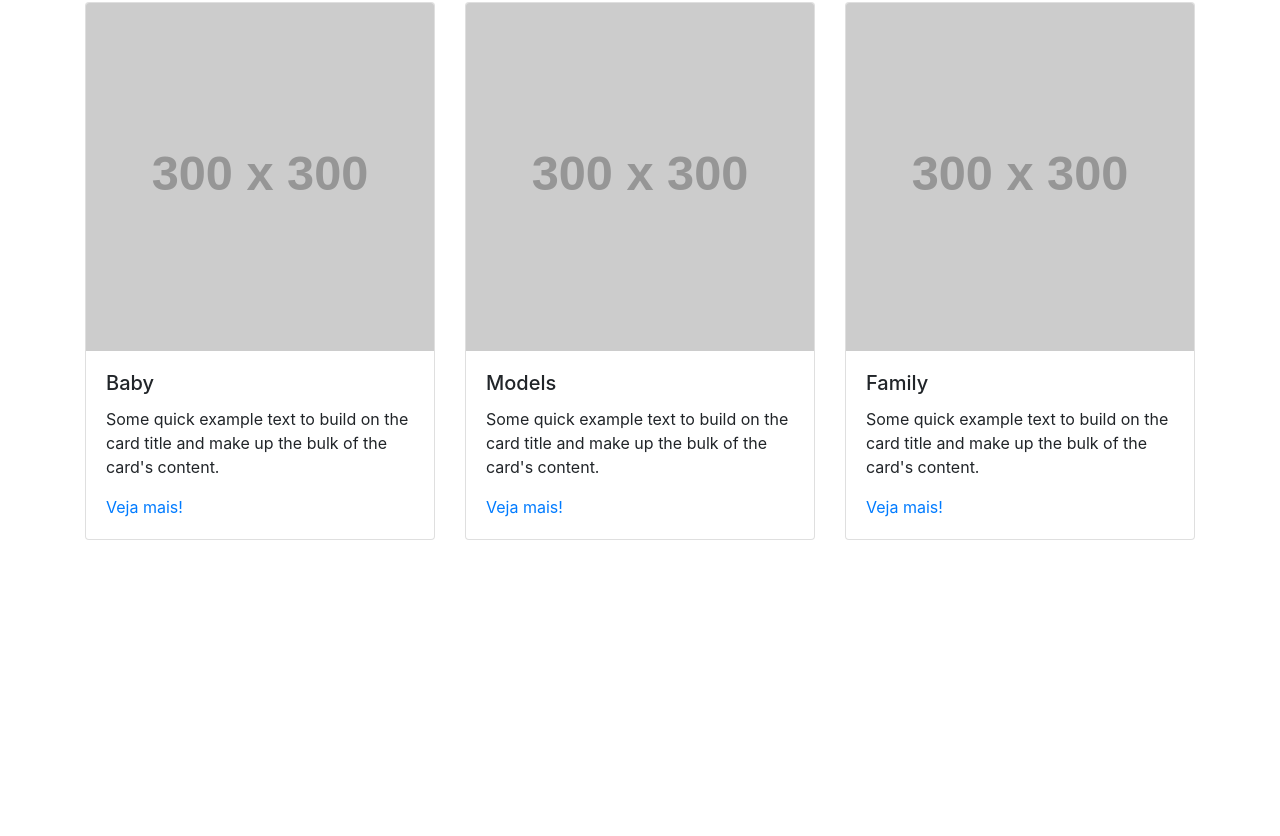
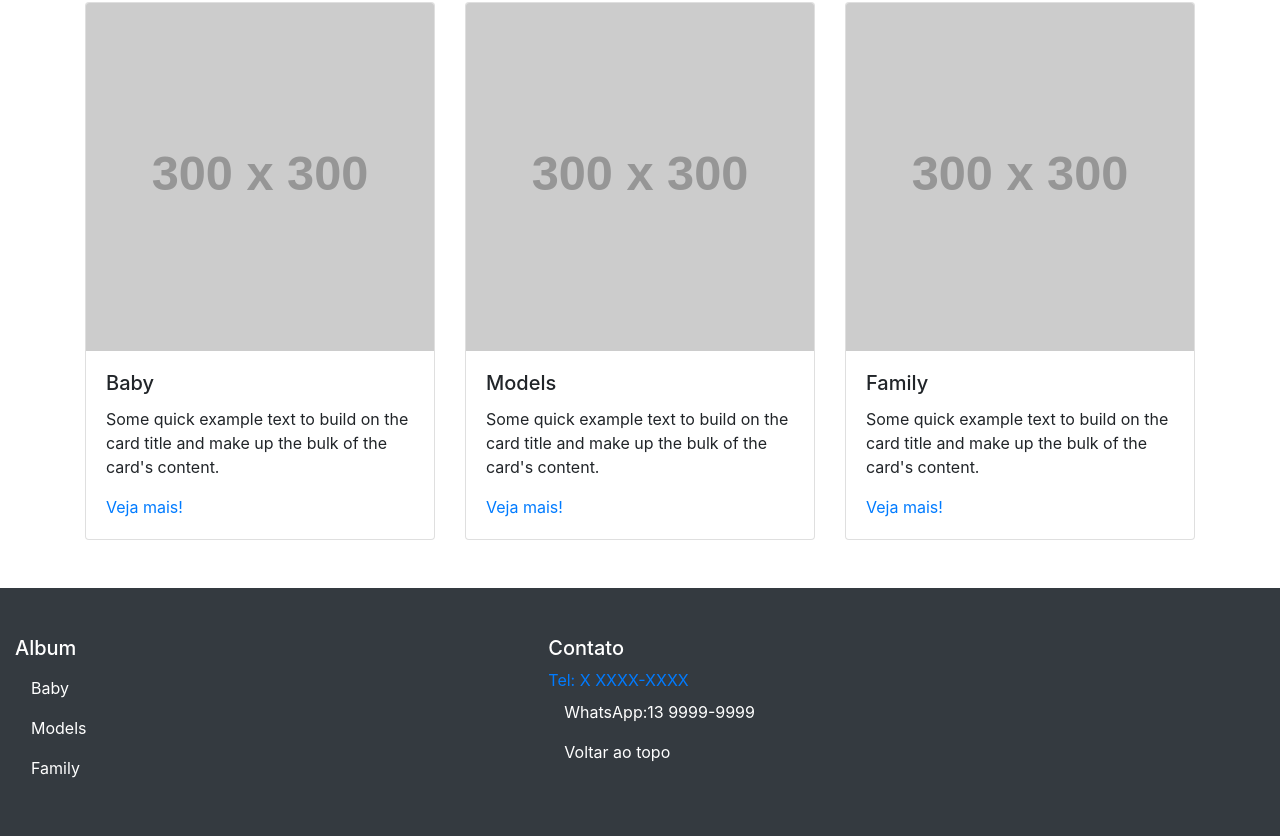
Before and after one commit to EstherAzevedo/Conhecendo-o-Bootstrap, a plain HTML site: page Portifolio.html in a window 1280 px wide. Shown: the part 590-1426 px from the top of the page. Before the commit the page ends 1178 px from the top, so only its background shows below. Drawn offline with nearby package versions, Linux system fonts and the light colour scheme; placeholder pictures from the web are drawn by us.

Commit message:
Add Footer

```diff
--- a/Portifolio.html
+++ b/Portifolio.html
@@ -150,8 +150,42 @@
   </main>
   <!-- End Main -->
 
-  <footer>
+  <footer class="container-fluid text-white bg-dark">
+    <div class="row pt-5 pb-5">
+      <section class="col-md-5">
+        <h5>Album</h5>
+        <ul class="nav flex-column">
+          <li class="nav-item">
+            <a href="#" class="nav-link text-white">Baby</a>
+          </li>
 
+          <li class="nav-item">
+            <a href="#" class="nav-link text-white">Models</a>
+          </li>
+
+          <li class="nav-item">
+            <a href="#" class="nav-link text-white">Family</a>
+          </li>
+        </ul>
+      </section>
+
+      <section class="col-md-5">
+        <h5>Contato</h5>
+        <ul class="nav flex-column">
+          <li class="nav-item text-white">
+            <a href="tel:+5513111111111">Tel: X XXXX-XXXX</a>
+          </li>
+
+          <li class="nav-item">
+            <a class="nav-link text-white"
+              href="https://api.whatsapp.com/send?phone=5513999999999&text=Saiba%20mais%20sobre%20o%20Album"
+              target="_blank">
+              WhatsApp:13 9999-9999</a>
+          </li>
+        </ul>
+        <a class="nav-link text-white" href="#" class="col-md-2 ">Voltar ao topo</a>
+      </section>
+    </div>
   </footer>
 
 </body>
```
